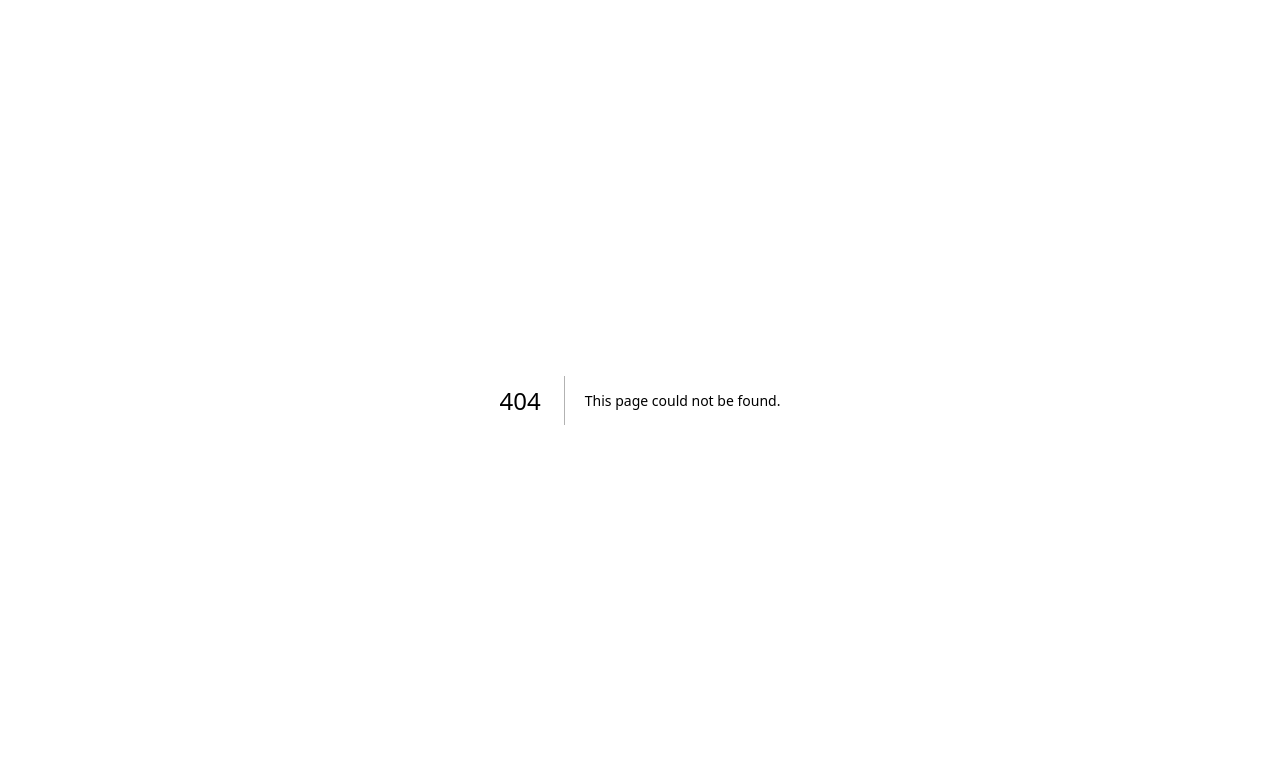
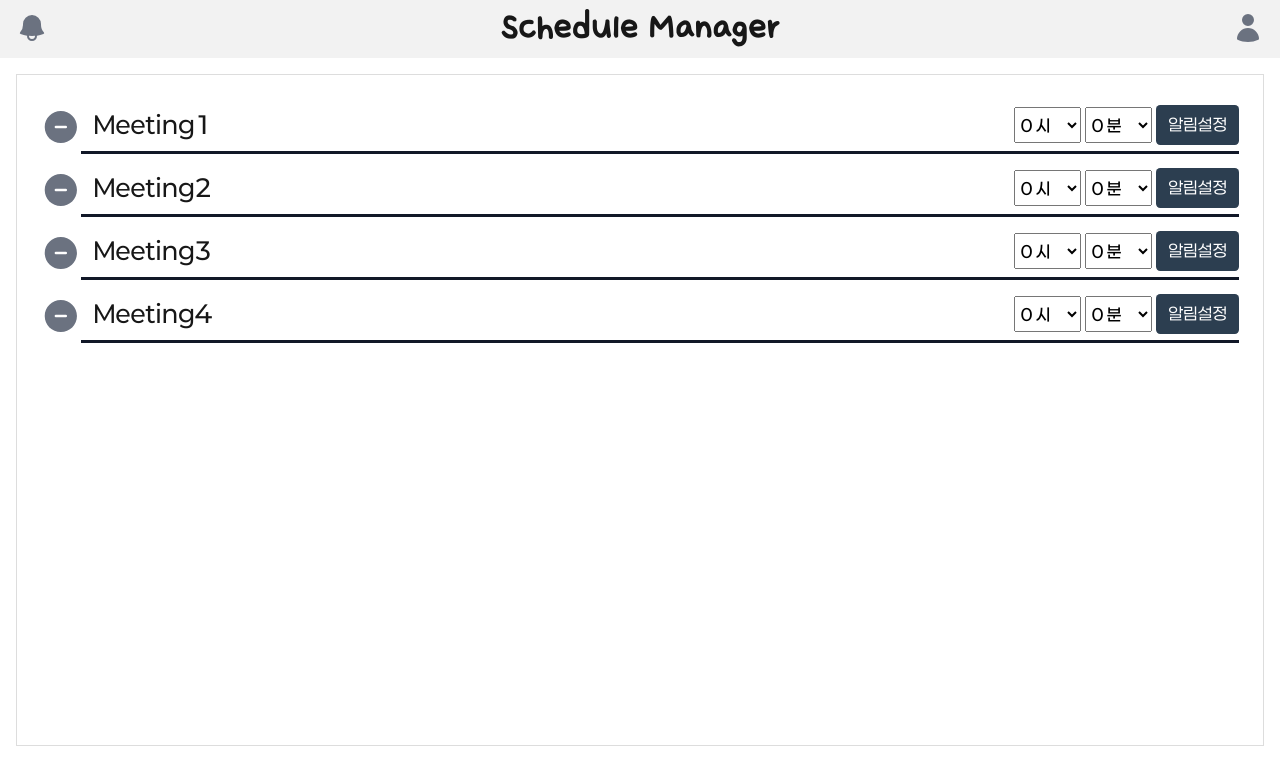
Before and after one commit to AnDev77/Schedule-Manager, a Next.js app in the folder frontend/: page /alert in a window 1280 px wide. Before the commit this address had no page. Shown: the top 784 px of the page. Built offline with nearby package versions, Linux system fonts and the light colour scheme.

Commit message:
Feat: 알람 페이지 추가

```diff
--- /dev/null
+++ b/frontend/src/app/alert/layout.jsx
@@ -0,0 +1,15 @@
+import Header from '@/components/calendar/header';
+import '@/styles/globals.css';
+
+export const metadata = {
+    title: '캘린더 | Schedule Manager',
+    description: '일정 관리 프로젝트',
+};
+
+export default function CalendarLayout({ children }) {
+    return (
+        <Header>
+            {children}
+        </Header>
+    );
+}
--- /dev/null
+++ b/frontend/src/app/alert/page.jsx
@@ -0,0 +1,47 @@
+'use client'
+
+import AlertListBox from '@/components/common/alert-list-box';
+import styles from '@/styles/pages/alert.module.css';
+import { useState, useEffect } from 'react';
+
+const CalenderDetail = () => {
+    // TODO: 일정 보기/수정/삭제 페이지 구현
+    const [events, setEvents] = useState([
+        { id: 1, title: 'Meeting1', start: new Date(), allDay: true, },
+        { id: 2, title: 'Meeting2', start: new Date(), allDay: true, },
+        { id: 3, title: 'Meeting3', start: new Date(), allDay: true, },
+        { id: 4, title: 'Meeting4', start: new Date(), allDay: true, },
+    ]);
+
+    const handleRemove = (id) => {
+        const newEvents = events.filter(e => e.id !== id);
+        setEvents(newEvents);
+    }
+
+    const handleSubmit = (hour, minute) => {
+        console.log(hour, minute);
+    }
+
+    useEffect(() => {
+        console.log(events);
+    }, [events])
+
+    return (
+        <>
+            <div className={styles.mainDiv}>
+                <div>
+                    {events.map((e) => (
+                        <AlertListBox
+                            key = {e.id}
+                            value = {e.title}
+                            onRemove={() => handleRemove(e.id)}
+                            onSubmit={(hour, minute) => handleSubmit(hour, minute)}
+                        />
+                    ))}
+                </div>
+            </div>
+        </>
+    )
+}
+
+export default CalenderDetail;
--- /dev/null
+++ b/frontend/src/styles/pages/alert.module.css
@@ -0,0 +1,56 @@
+.topDiv {
+  align-items: center;
+  display: flex;
+  justify-content: space-between;
+  margin-bottom: 1.5em;
+}
+
+.topDiv h2 {
+  font-size: 1.75em;
+}
+
+.button {
+  cursor: pointer;
+  background-color: #2c3e50;
+  border-color: #2c3e50;
+  color: #fff;
+  border: 1px solid transparent;
+  border-radius: 0.25em;
+  display: inline-block;
+  font-size: 1.045em;
+  font-weight: 400;
+  line-height: 1.5;
+  padding: 0.4em 0.65em;
+  text-align: center;
+  user-select: none;
+  vertical-align: middle;
+  font-family: var(--font-paperlogy);
+}
+
+.button:hover {
+  background-color: #1e2b37;
+  border-color: #1e2b37;
+}
+
+.button:focus {
+  box-shadow: rgba(76, 91, 106, 0.5) 0px 0px 0px 0.2rem;
+}
+
+.icons {
+  height: 3rem;
+  color: var(--color-neutral);
+  cursor: pointer;
+  transition: color ease 0.2s;
+  float: right;
+  margin-bottom: 1.5rem;
+}
+
+.icons:hover {
+  color: black;
+}
+
+.mainDiv {
+  border: 1px solid #dddddd;
+  height: calc(84vh);
+  padding: 1.5rem;
+}
```
